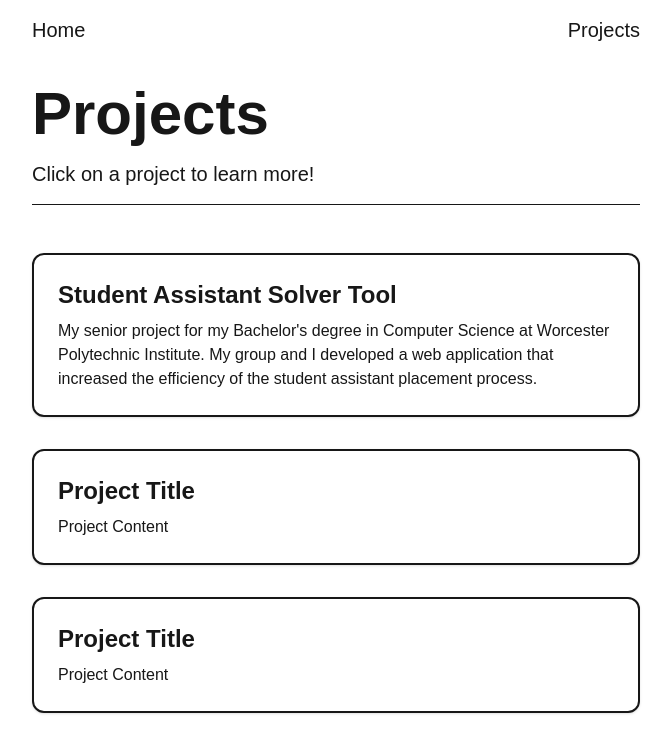
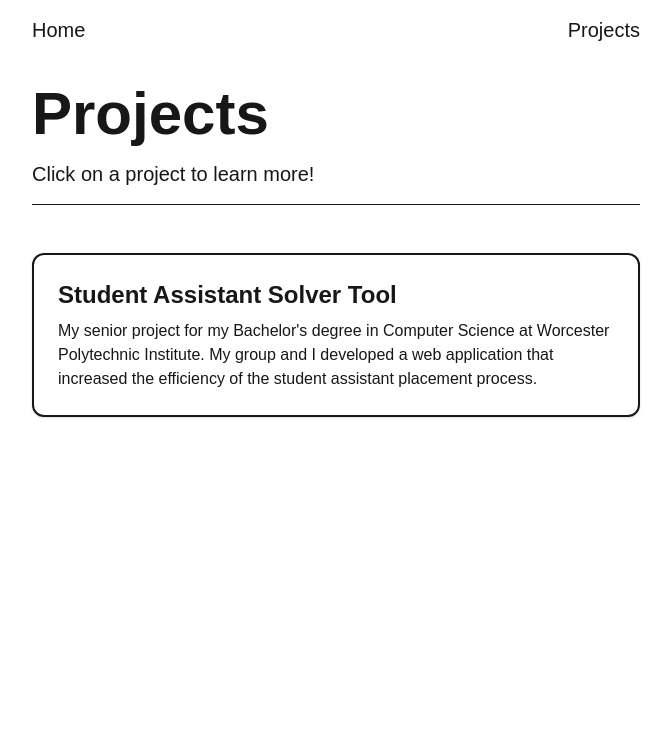
Before and after one commit to AddecheRyan/portfolio, a Next.js app: page /project in a window 1280 px wide. Shown: the top 752 px of the page, without its empty margins (304-975 px from the left). Built offline with nearby package versions, Linux system fonts and the light colour scheme.

Commit message:
removed template project posts

```diff
--- a/src/app/project/page.tsx
+++ b/src/app/project/page.tsx
@@ -18,18 +18,6 @@ export default function ProjectPage() {
               <p className="mt-2 text-baltic/70">My senior project for my Bachelor's degree in Computer Science at Worcester Polytechnic Institute. My group and I developed a web application that increased the efficiency of the student assistant placement process.</p>
             </Link>
         </div>
-        <div className="flex flex-col gap-6 mt-8">
-            <Link key={1} href={`/project/${2}`} className="group block rounded-xl border-2 border-mint/40 bg-white p-6 shadow-sm transition-all hover:border-teal hover:shadow-md">
-              <h2 className="text-2xl font-semibold text-baltic group-hover:text-teal transition-colors">Project Title</h2>
-              <p className="mt-2 text-baltic/70">Project Content</p>
-            </Link>
-        </div>
-        <div className="flex flex-col gap-6 mt-8">
-            <Link key={1} href={`/project/${3}`} className="group block rounded-xl border-2 border-mint/40 bg-white p-6 shadow-sm transition-all hover:border-teal hover:shadow-md">
-              <h2 className="text-2xl font-semibold text-baltic group-hover:text-teal transition-colors">Project Title</h2>
-              <p className="mt-2 text-baltic/70">Project Content</p>
-            </Link>
-        </div>
       </div>
     </main>
   );
```
